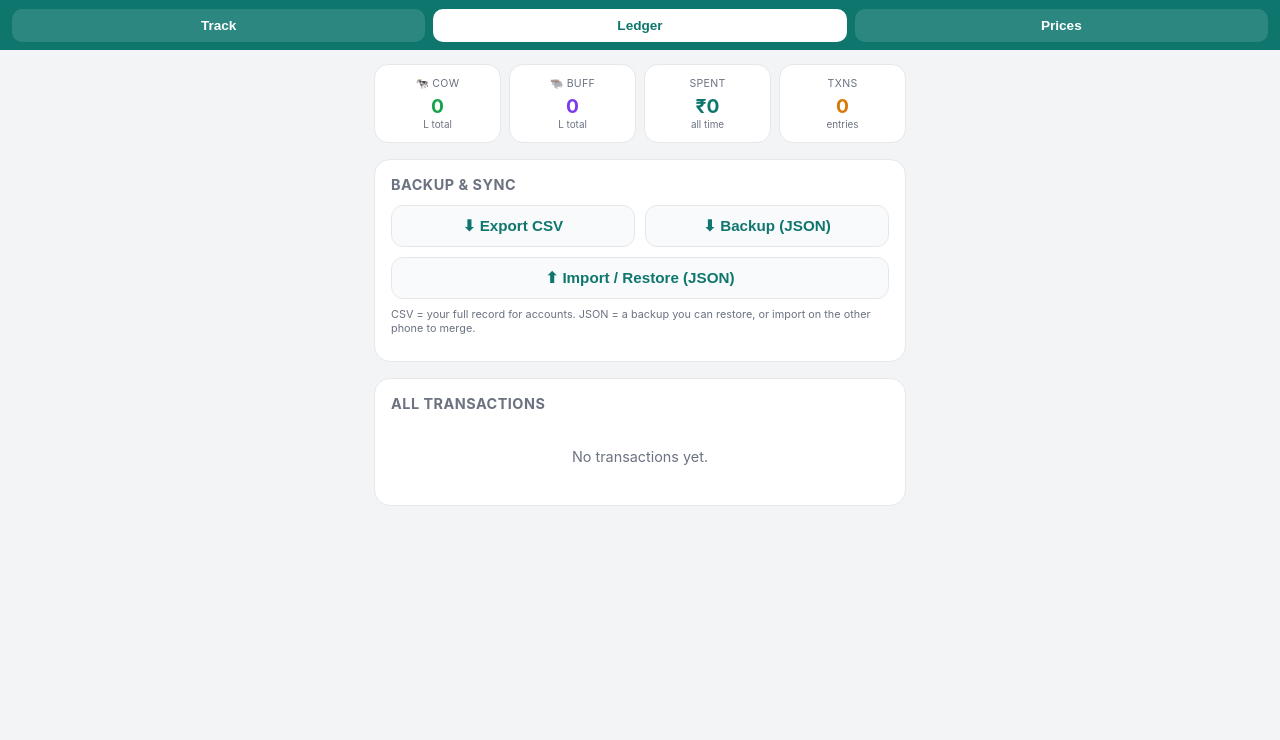
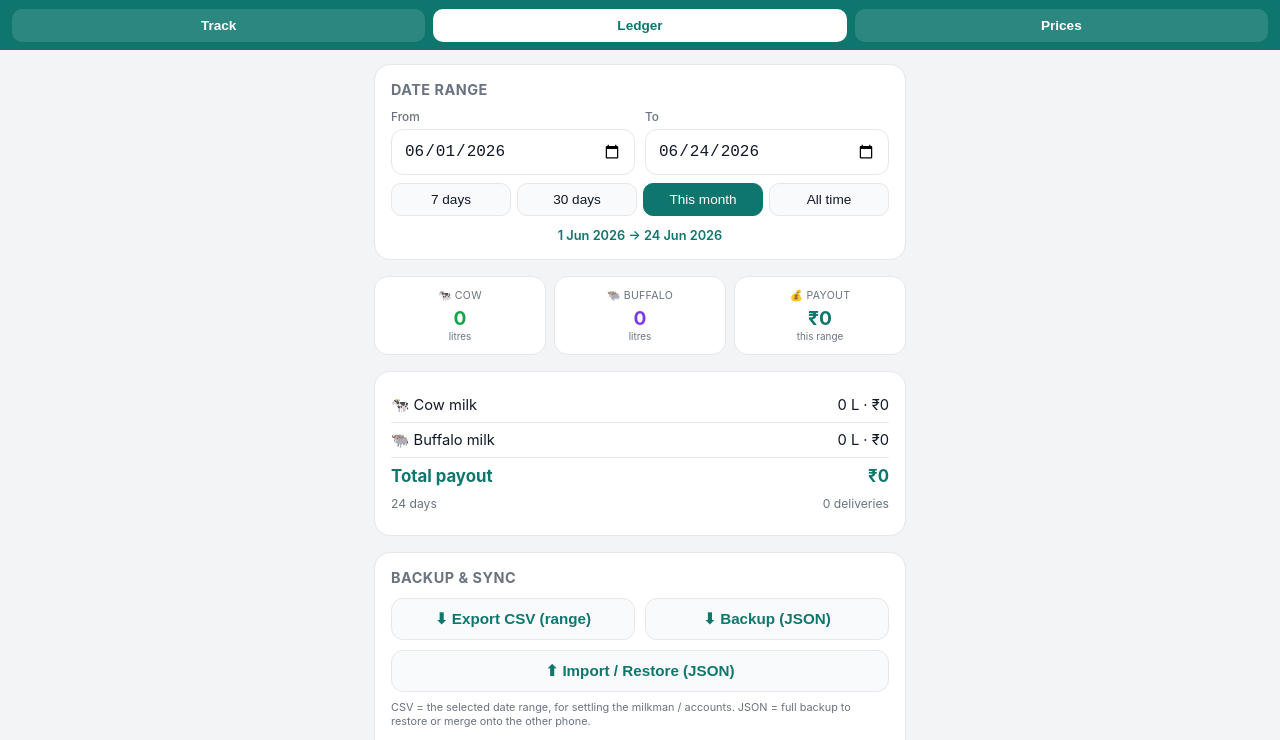
Before and after one commit to pranaynagpal-create/milk-tracker, a plain HTML site: page index.html in a window 1280 px wide. Both pictures are taken after a click on the button "Ledger". Shown: the part 60-800 px from the top of the page. Drawn offline with Linux system fonts and the light colour scheme.

Commit message:
Add date-range selector with litres + payout; range-scoped CSV; SW v3
Co-Authored-By: Claude Opus 4.8 <noreply@anthropic.com>

```diff
--- a/index.html
+++ b/index.html
@@ -51,8 +51,9 @@
   input{width:100%;padding:12px;border:1px solid var(--line);border-radius:12px;font-size:1rem;background:#fff;color:var(--ink)}
   input:focus{outline:none;border-color:var(--teal)}
   .hint{font-size:.68rem;color:var(--muted);margin:-6px 0 10px}
-  .quick{display:flex;gap:6px;flex-wrap:wrap;margin:-4px 0 12px}
-  .quick button{flex:1;min-width:54px;padding:8px;border:1px solid var(--line);border-radius:10px;background:#f9fafb;font-size:.85rem;cursor:pointer;color:var(--ink)}
+  .quick,.presets{display:flex;gap:6px;flex-wrap:wrap;margin:-4px 0 12px}
+  .quick button,.presets button{flex:1;min-width:54px;padding:8px;border:1px solid var(--line);border-radius:10px;background:#f9fafb;font-size:.85rem;cursor:pointer;color:var(--ink)}
+  .presets button.active{background:var(--teal);color:#fff;border-color:var(--teal)}
   .btn{width:100%;padding:14px;background:var(--teal);color:#fff;border:none;border-radius:12px;font-size:1.05rem;font-weight:700;cursor:pointer}
   .btn:active{background:var(--teal-d)}
   .btn.sm{padding:11px;font-size:.95rem}
@@ -76,6 +77,11 @@
   .histline{display:flex;justify-content:space-between;font-size:.85rem;padding:8px 0;border-top:1px solid var(--line)}
   .histline .d{color:var(--muted)}
   .twocol{display:grid;grid-template-columns:1fr 1fr;gap:10px;margin-bottom:10px}
+  .rangelabel{font-size:.8rem;color:var(--teal);margin-top:8px;font-weight:600;text-align:center}
+  .breakdown .brk{display:flex;justify-content:space-between;padding:8px 0;font-size:.92rem;border-top:1px solid var(--line)}
+  .breakdown .brk:first-child{border-top:none}
+  .breakdown .brk.total{font-weight:700;color:var(--teal);font-size:1.05rem}
+  .breakdown .brk.sub{color:var(--muted);font-size:.76rem;border-top:none;padding-top:2px}
 </style>
 </head>
 <body>
@@ -136,24 +142,43 @@
 
   <!-- ============ LEDGER ============ -->
   <section class="tab" id="tab-ledger">
-    <div class="cards four">
-      <div class="card cow"><div class="k">🐄 Cow</div><div class="v" id="all-cow">0</div><div class="u">L total</div></div>
-      <div class="card buf"><div class="k">🐃 Buff</div><div class="v" id="all-buffalo">0</div><div class="u">L total</div></div>
-      <div class="card cost"><div class="k">Spent</div><div class="v" id="all-cost">₹0</div><div class="u">all time</div></div>
-      <div class="card cnt"><div class="k">Txns</div><div class="v" id="all-count">0</div><div class="u">entries</div></div>
+    <div class="panel">
+      <h2>Date range</h2>
+      <div class="row">
+        <div><label for="from-date">From</label><input id="from-date" type="date"></div>
+        <div><label for="to-date">To</label><input id="to-date" type="date"></div>
+      </div>
+      <div class="presets" id="range-presets">
+        <button data-preset="7">7 days</button>
+        <button data-preset="30">30 days</button>
+        <button data-preset="month">This month</button>
+        <button data-preset="all">All time</button>
+      </div>
+      <div class="rangelabel" id="range-label"></div>
+    </div>
+    <div class="cards">
+      <div class="card cow"><div class="k">🐄 Cow</div><div class="v" id="r-cow">0</div><div class="u">litres</div></div>
+      <div class="card buf"><div class="k">🐃 Buffalo</div><div class="v" id="r-buffalo">0</div><div class="u">litres</div></div>
+      <div class="card cost"><div class="k">💰 Payout</div><div class="v" id="r-cost">₹0</div><div class="u">this range</div></div>
+    </div>
+    <div class="panel breakdown">
+      <div class="brk"><span>🐄 Cow milk</span><span id="brk-cow">0 L · ₹0</span></div>
+      <div class="brk"><span>🐃 Buffalo milk</span><span id="brk-buffalo">0 L · ₹0</span></div>
+      <div class="brk total"><span>Total payout</span><span id="brk-total">₹0</span></div>
+      <div class="brk sub"><span id="brk-days">0 days</span><span id="brk-txns">0 deliveries</span></div>
     </div>
     <div class="panel">
       <h2>Backup &amp; sync</h2>
       <div class="twocol">
-        <button class="btn ghost sm" id="exp-csv">⬇ Export CSV</button>
+        <button class="btn ghost sm" id="exp-csv">⬇ Export CSV (range)</button>
         <button class="btn ghost sm" id="exp-json">⬇ Backup (JSON)</button>
       </div>
       <button class="btn ghost sm" id="imp-btn" style="width:100%">⬆ Import / Restore (JSON)</button>
       <input type="file" id="imp-file" accept="application/json,.json" hidden>
-      <div class="hint" style="margin-top:8px">CSV = your full record for accounts. JSON = a backup you can restore, or import on the other phone to merge.</div>
+      <div class="hint" style="margin-top:8px">CSV = the selected date range, for settling the milkman / accounts. JSON = full backup to restore or merge onto the other phone.</div>
     </div>
     <div class="panel">
-      <h2>All transactions <span id="all-hist-count" style="font-weight:400;text-transform:none;letter-spacing:0;color:var(--muted)"></span></h2>
+      <h2>Deliveries in range <span id="r-hist-count" style="font-weight:400;text-transform:none;letter-spacing:0;color:var(--muted)"></span></h2>
       <div id="ledger"></div>
     </div>
   </section>
@@ -191,6 +216,7 @@
   var KEY="milk_entries_v1", RATEKEY="milk_rates_v1", RHKEY="milk_rate_history_v1";
   var selectedType="cow", tab="track";
   var view = thisMonth();
+  var rangeFrom=null, rangeTo=null;
   var MONTHS=["January","February","March","April","May","June","July","August","September","October","November","December"];
 
   function thisMonth(){ var d=new Date(); return {y:d.getFullYear(), m:d.getMonth()}; }
@@ -198,6 +224,8 @@
   function todayISO(){ var d=new Date(); return d.getFullYear()+"-"+pad(d.getMonth()+1)+"-"+pad(d.getDate()); }
   function round(n){ return Math.round(n*100)/100; }
   function uid(){ return String(Date.now())+Math.floor(Math.random()*100000); }
+  function addDaysISO(iso, delta){ var p=iso.split("-"); var d=new Date(+p[0],+p[1]-1,+p[2]); d.setDate(d.getDate()+delta); return d.getFullYear()+"-"+pad(d.getMonth()+1)+"-"+pad(d.getDate()); }
+  function daysBetween(a,b){ var pa=a.split("-"),pb=b.split("-"); return Math.round((new Date(+pb[0],+pb[1]-1,+pb[2])-new Date(+pa[0],+pa[1]-1,+pa[2]))/86400000)+1; }
 
   function load(){ try{ return JSON.parse(localStorage.getItem(KEY))||[]; }catch(e){ return []; } }
   function save(v){ localStorage.setItem(KEY, JSON.stringify(v)); }
@@ -207,6 +235,7 @@
   function saveRH(v){ localStorage.setItem(RHKEY, JSON.stringify(v)); }
 
   function currentRate(type){ var r=loadRates(); return (r[type]!=null && r[type]!=="")? r[type] : ""; }
+  function firstEntryDate(){ var l=load(); if(!l.length) return todayISO(); return l.map(function(e){return e.date;}).sort()[0]; }
   function inView(ds){ var p=ds.split("-"); return (+p[0])===view.y && (+p[1]-1)===view.m; }
   function fmtDate(ds){ var p=ds.split("-"); var d=new Date(+p[0],+p[1]-1,+p[2]);
     var dow=["Sun","Mon","Tue","Wed","Thu","Fri","Sat"][d.getDay()];
@@ -248,17 +277,39 @@
     groupByDate(me, document.getElementById("history"), "No deliveries this month yet.<br>Add your first one above. 🥛");
   }
 
+  function setRange(from,to){ document.getElementById("from-date").value=from; document.getElementById("to-date").value=to; renderLedger(); }
+  function applyPreset(p){
+    var t=todayISO();
+    if(p==="7") setRange(addDaysISO(t,-6), t);
+    else if(p==="30") setRange(addDaysISO(t,-29), t);
+    else if(p==="month"){ var d=new Date(); setRange(d.getFullYear()+"-"+pad(d.getMonth()+1)+"-01", t); }
+    else if(p==="all") setRange(firstEntryDate(), t);
+    Array.prototype.forEach.call(document.querySelectorAll("#range-presets button"),function(b){
+      b.classList.toggle("active", b.getAttribute("data-preset")===p);
+    });
+  }
+
   function renderLedger(){
-    var list=load().slice().sort(function(a,b){ return a.date<b.date?1:(a.date>b.date?-1:0); });
-    var cow=0,buf=0,cost=0;
-    list.forEach(function(e){ if(e.type==="cow")cow+=e.qty; else buf+=e.qty; cost+=(e.qty||0)*(e.rate||0); });
-    document.getElementById("all-cow").textContent=round(cow);
-    document.getElementById("all-buffalo").textContent=round(buf);
-    document.getElementById("all-cost").textContent="₹"+Math.round(cost);
-    document.getElementById("all-count").textContent=list.length;
-    document.getElementById("all-hist-count").textContent=list.length?"("+list.length+")":"";
+    var from=document.getElementById("from-date").value, to=document.getElementById("to-date").value;
+    if(from && to && from>to){ var tmp=from; from=to; to=tmp; document.getElementById("from-date").value=from; document.getElementById("to-date").value=to; }
+    rangeFrom=from; rangeTo=to;
+    var list=load().filter(function(e){ return (!from||e.date>=from)&&(!to||e.date<=to); })
+                   .sort(function(a,b){ return a.date<b.date?1:(a.date>b.date?-1:0); });
+    var cow=0,buf=0,cowC=0,bufC=0;
+    list.forEach(function(e){ var amt=(e.qty||0)*(e.rate||0); if(e.type==="cow"){cow+=e.qty;cowC+=amt;}else{buf+=e.qty;bufC+=amt;} });
+    var total=cowC+bufC;
+    document.getElementById("r-cow").textContent=round(cow);
+    document.getElementById("r-buffalo").textContent=round(buf);
+    document.getElementById("r-cost").textContent="₹"+Math.round(total);
+    document.getElementById("brk-cow").textContent=round(cow)+" L · ₹"+Math.round(cowC);
+    document.getElementById("brk-buffalo").textContent=round(buf)+" L · ₹"+Math.round(bufC);
+    document.getElementById("brk-total").textContent="₹"+Math.round(total);
+    document.getElementById("brk-days").textContent=(from&&to?daysBetween(from,to):0)+" days";
+    document.getElementById("brk-txns").textContent=list.length+" deliveries";
+    document.getElementById("range-label").textContent=(from&&to)?(fmtFull(from)+"  →  "+fmtFull(to)):"Pick a date range above";
+    document.getElementById("r-hist-count").textContent=list.length?"("+list.length+")":"";
     var host=document.getElementById("ledger"); host.innerHTML="";
-    if(!list.length){ host.innerHTML='<div class="empty">No transactions yet.</div>'; return; }
+    if(!list.length){ host.innerHTML='<div class="empty">No deliveries in this range.</div>'; return; }
     var byMonth={}; list.forEach(function(e){ (byMonth[monthKey(e.date)]=byMonth[monthKey(e.date)]||[]).push(e); });
     Object.keys(byMonth).sort().reverse().forEach(function(mk){
       var ms=byMonth[mk], mc=0; ms.forEach(function(e){ mc+=(e.qty||0)*(e.rate||0); });
@@ -322,8 +373,8 @@
     renderAll(); setRateField();
   }
 
-  function toCSV(){
-    var list=load().slice().sort(function(a,b){ return a.date<b.date?-1:1; });
+  function toCSV(from,to){
+    var list=load().filter(function(e){ return (!from||e.date>=from)&&(!to||e.date<=to); }).sort(function(a,b){ return a.date<b.date?-1:1; });
     var rows=[["date","type","quantity_l","rate_per_l","amount_inr"]];
     list.forEach(function(e){ rows.push([e.date,e.type,e.qty,e.rate,Math.round((e.qty||0)*(e.rate||0))]); });
     return rows.map(function(r){ return r.join(","); }).join("\n");
@@ -369,14 +420,20 @@
   document.getElementById("add-btn").addEventListener("click", addEntry);
   document.getElementById("prev-month").addEventListener("click",function(){ view.m--; if(view.m<0){view.m=11;view.y--;} renderTrack(); });
   document.getElementById("next-month").addEventListener("click",function(){ view.m++; if(view.m>11){view.m=0;view.y++;} renderTrack(); });
-  Array.prototype.forEach.call(document.querySelectorAll(".quick button"),function(b){
+  Array.prototype.forEach.call(document.querySelectorAll("#tab-track .quick button"),function(b){
     b.addEventListener("click",function(){
       var cur=parseFloat(document.getElementById("qty").value)||0;
       document.getElementById("qty").value=round(cur+parseFloat(b.getAttribute("data-q")));
     });
   });
+  Array.prototype.forEach.call(document.querySelectorAll("#range-presets button"),function(b){
+    b.addEventListener("click",function(){ applyPreset(b.getAttribute("data-preset")); });
+  });
+  document.getElementById("from-date").addEventListener("change",function(){ clearPresetActive(); renderLedger(); });
+  document.getElementById("to-date").addEventListener("change",function(){ clearPresetActive(); renderLedger(); });
+  function clearPresetActive(){ Array.prototype.forEach.call(document.querySelectorAll("#range-presets button"),function(b){ b.classList.remove("active"); }); }
   document.getElementById("save-rate").addEventListener("click", saveRateChange);
-  document.getElementById("exp-csv").addEventListener("click",function(){ download("milk-transactions.csv", toCSV(), "text/csv"); });
+  document.getElementById("exp-csv").addEventListener("click",function(){ download("milk-"+(rangeFrom||"all")+"_to_"+(rangeTo||"now")+".csv", toCSV(rangeFrom,rangeTo), "text/csv"); });
   document.getElementById("exp-json").addEventListener("click",function(){ download("milk-backup.json", toJSON(), "application/json"); });
   document.getElementById("imp-btn").addEventListener("click",function(){ document.getElementById("imp-file").click(); });
   document.getElementById("imp-file").addEventListener("change",function(ev){
@@ -396,9 +453,10 @@
   document.getElementById("date").value=todayISO();
   document.getElementById("rate-date").value=todayISO();
   setRateField();
+  applyPreset("month");
   renderAll();
 
-  window.__milk={ load:load, save:save, loadRates:loadRates, loadRH:loadRH, toCSV:toCSV, toJSON:toJSON, importJSON:importJSON, addRaw:function(e){ var l=load(); l.push(e); save(l); renderAll(); } };
+  window.__milk={ load:load, save:save, loadRates:loadRates, loadRH:loadRH, toCSV:toCSV, toJSON:toJSON, importJSON:importJSON, applyPreset:applyPreset, setRange:setRange, addRaw:function(e){ var l=load(); l.push(e); save(l); renderAll(); }, reset:function(){ localStorage.removeItem(KEY); localStorage.removeItem(RHKEY); saveRates({cow:"",buffalo:""}); renderAll(); } };
 })();
 
 if("serviceWorker" in navigator){
--- a/sw.js
+++ b/sw.js
@@ -1,4 +1,4 @@
-var CACHE = "milk-tracker-v2";
+var CACHE = "milk-tracker-v3";
 var ASSETS = ["./index.html", "./manifest.webmanifest", "./icon.svg"];
 
 self.addEventListener("install", function(e){
```
